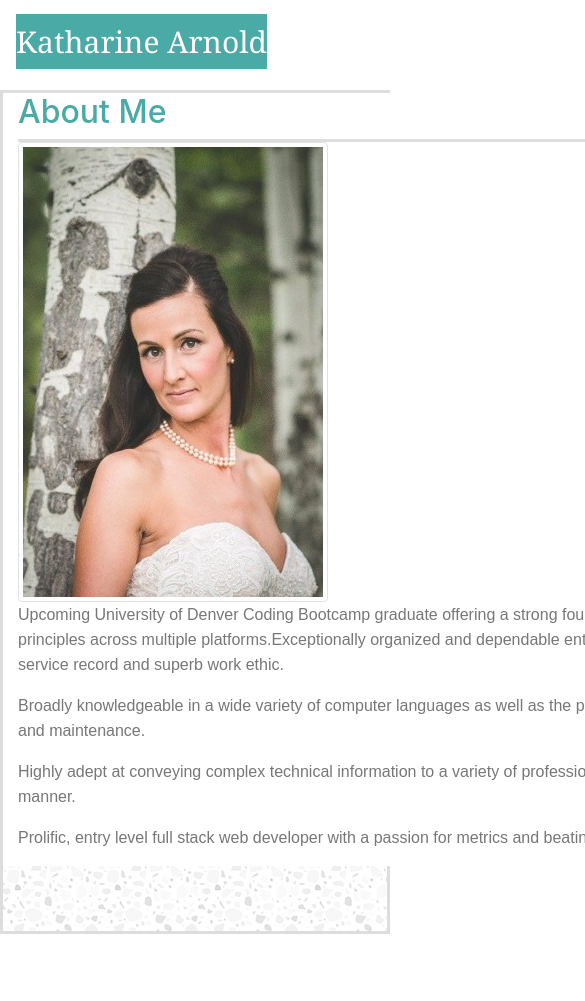
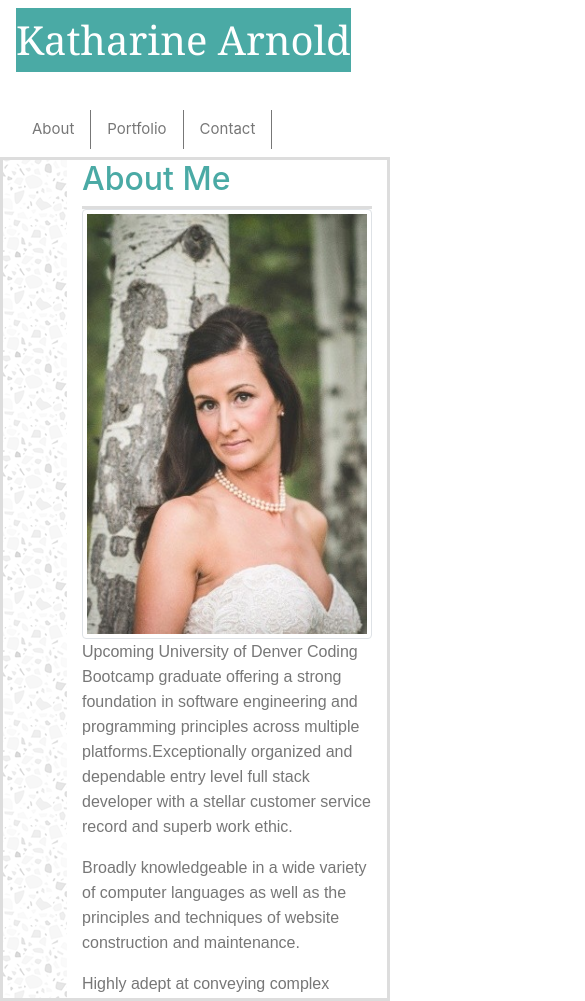
Before and after one commit to KatharineArnold/Bootstrap-Portfolio, a plain HTML site: page index.html in a window 390 px wide. Shown: the top 1001 px of the page, 585 px wide, since content can reach past the window. Before the commit the page ends 934 px from the top, so only its background shows below. Drawn offline with nearby package versions, Linux system fonts and the light colour scheme.

Commit message:
responsive index

```diff
--- a/assets/css/main.css
+++ b/assets/css/main.css
@@ -1,7 +1,3 @@
-* {
-    box-sizing: border-box;
-
-}
 
 .nav-item a{
     color:  #777777;
@@ -9,7 +5,7 @@
 }
 
 
-.nav-item a:visited {
+ .nav-item a:visited {
     text-decoration: none;
     color:  #777777;
 }
@@ -19,34 +15,23 @@
     text-shadow: 0 0 .9px #333, 0 0 .9px #333, 0 0 .9px #333;
 }
 
-.navbar-brand{
+.navbar-text{
     font-family:'Georgia', Times, Times New Roman, serif;
     background-color: #4aaaa5;
     color: white;
-    font-size: 30px;
-    /* width:30%; */
-    /* padding: 15px;
-    float: left; */
+
+
 }
 
-.navbar{
-    width: 960px;
-    height: 90px;
-    /* margin-left: auto;
-    margin-right: auto; */
-}
 
 .nav {
     list-style-type: none;
-    float: right;
     padding-top: 30px;
 }
 
 .nav-item{
-    display: inline-block;
     border-right:solid 1px #777777;
-    padding-right: 12px;
-    padding-left: 12px;
+
     font-size: 15px;
 
 }
@@ -57,14 +42,16 @@
 
 .white{
     background-color: #ffffff;
-    width: 960px;
+
 }
 
 .container-fluid{
-    height: 100%;
-    position: absolute;
+    height: 100vh;
     background-image: url("../images/light-grey-terrazzo.png");
     border: 3px solid #dddddd;
+    overflow: auto;
+    /* position: absolute; */
+
 }
 
 .page-header{
--- a/index.html
+++ b/index.html
@@ -2,13 +2,14 @@
 <html lang="eng">
 <head>
 <title>About Me</title>
+<meta name="viewport" content="width=device-width, initial-scale=1.0">
 <link rel="stylesheet" href="https://maxcdn.bootstrapcdn.com/bootstrap/4.0.0/css/bootstrap.min.css" integrity="sha384-Gn5384xqQ1aoWXA+058RXPxPg6fy4IWvTNh0E263XmFcJlSAwiGgFAW/dAiS6JXm" crossorigin="anonymous">
-<!-- <link rel="stylesheet" type="text/css" href="assets/css/style.css" /> -->
+
 <link rel="stylesheet" type="text/css" href="assets/css/main.css" />
 </head>
 <body>
-    <nav class="navbar">
-        <h1 class="navbar-brand">Katharine Arnold</h1>
+    <nav class="navbar navbar-expand-sm|-md|-lg|-xl">
+        <h1 class="navbar-text">Katharine Arnold</h1>
         <ul class="nav justify-content-end">
             <li class="nav-item"><a class="nav-link active" href="index.html">About</a></li>
             <li class="nav-item"><a class="nav-link" href="portfolio.html">Portfolio</a></li>
@@ -18,30 +19,17 @@
 
 
 
-    <!-- <div class="container-fluid">
+    <div class="container-fluid">
         <div class="row">
-                        <div class="col-8">
-                            <h2>About Me</h2>
-                        </div>
-
-        </div>
-
-
-    </div> -->
-
-
-    <div class="container-fluid">
-        <div>
-        <div class="row white">
-              <div class="col-sm-12">
+              <div class="col-sm-8 white offset-2">
                 <div class="page-header">
                   <h2>About Me</h2>
                 </div>
                 <div class="row">
-                  <div class="col-md-3">
+                  <div class="col-sm-3 white">
                     <img src="assets/images/profile-pic.png"alt="Pic Of KHA" class="img-thumbnail">
                   </div>
-                  <div class="col-md-9">
+                  <div class="col-sm-9 white">
                         <p>Upcoming University of Denver Coding Bootcamp graduate offering a strong foundation in software engineering and programming principles across multiple platforms.Exceptionally organized and dependable entry level full stack developer with a stellar customer service record and superb work ethic.</p>
                             <p> Broadly knowledgeable in a wide variety of computer languages as well as the principles and techniques of website construction and maintenance.</p>
                             <p>Highly adept at conveying complex technical information to a variety of professional audiences in a clear and understandable manner.</p>
@@ -54,26 +42,4 @@
             </div>
           </div>
 
-
-
-
-
-
-
-
-
-    <!-- <main role="main" class="index-main">
-        <div class="white">
-            <h2>About Me</h2>
-            <p><img src="assets/images/profile-pic.png" class="left" alt="Pic Of KHA">Upcoming University of Denver Coding Bootcamp graduate offering a strong foundation in software engineering and programming principles across multiple platforms.
-            </p>
-            <p>Exceptionally organized and dependable entry level full stack developer with a stellar customer service record and superb work ethic.
-                Broadly knowledgeable in a wide variety of computer languages as well as the principles and techniques of website construction and maintenance.
-                Highly adept at conveying complex technical information to a variety of professional audiences in a clear and understandable manner.</p>
-
-            <p>Prolific, entry level full stack web developer with a passion for metrics and beating former "best-yets." </p>
-        </div>
-    </main>
-    <footer></footer>
 </body>
-</html> -->
```
